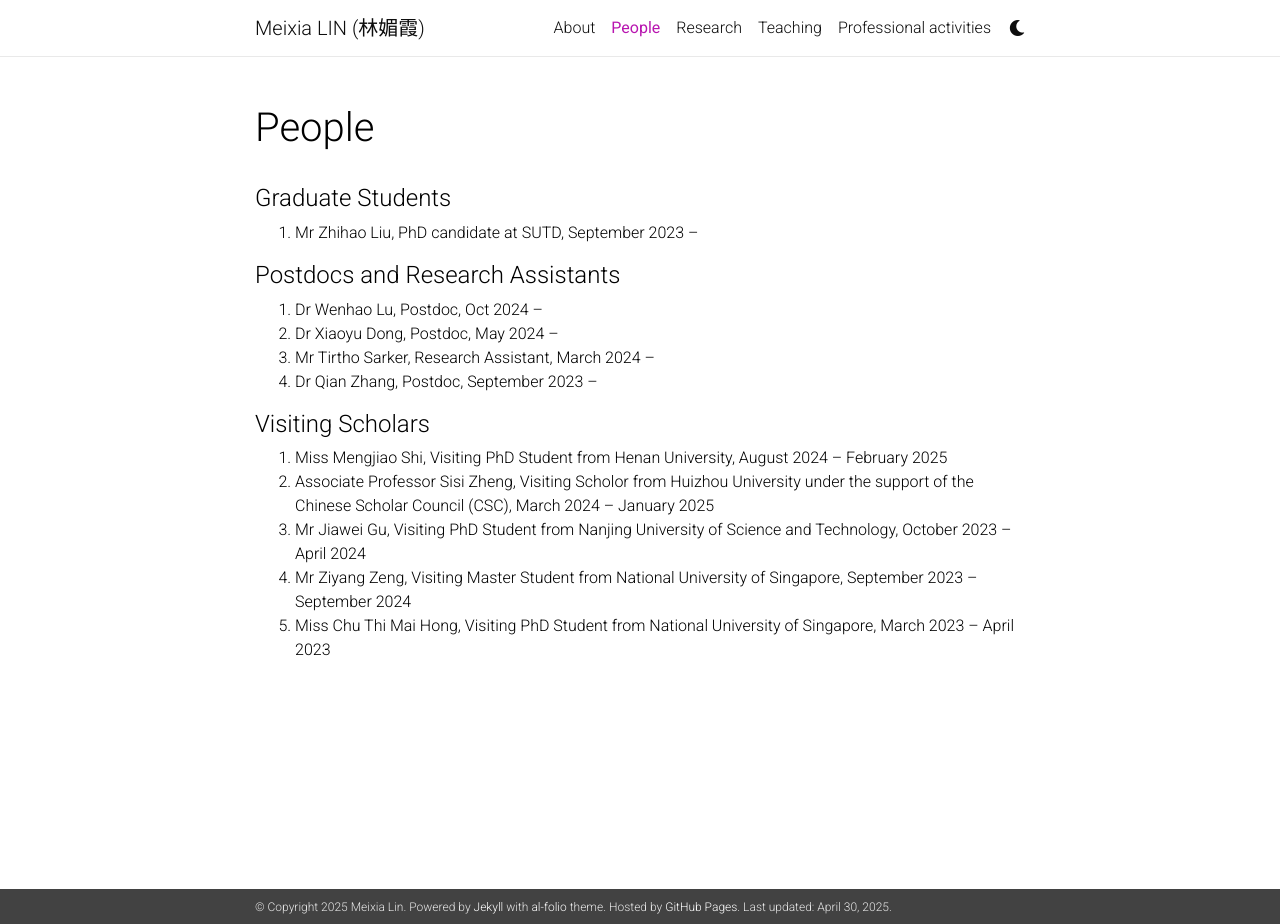
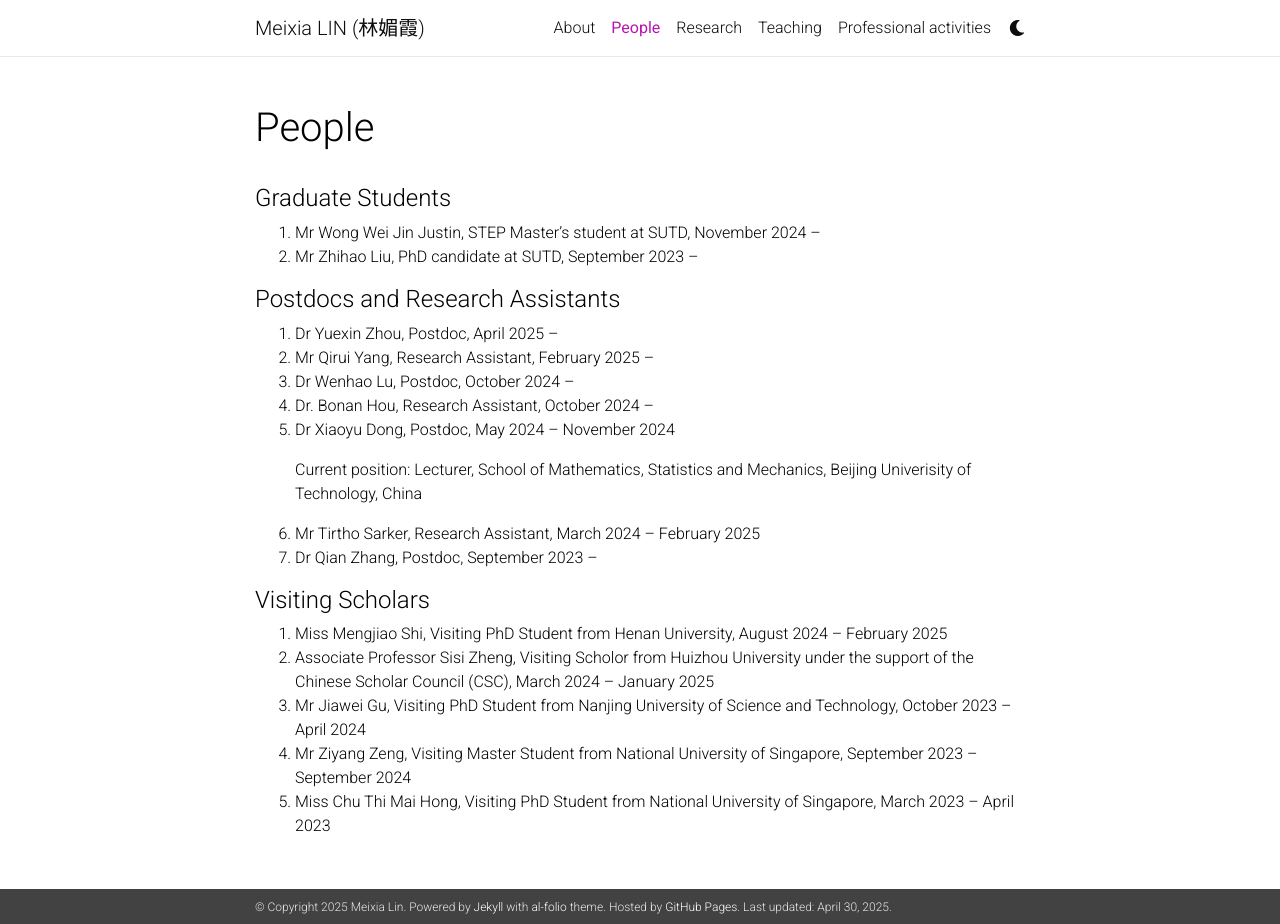
Before and after one commit to linmeixia/linmeixia.github.io, a Jekyll site: the page built from _pages/people.md, in a window 1280 px wide and 924 px high. Built offline with Jekyll 4.4.1, drawn with Linux system fonts in a browser that asks for light colours; nearby versions of some CDN libraries; comment, search, counter and statistics services are not loaded; a style sheet for code colours, icons or effects is not loaded.

Commit message:
Update people.md

```diff
--- a/_pages/people.md
+++ b/_pages/people.md
@@ -10,15 +10,21 @@ nav: true
 
 <h4>Graduate Students</h4>
 
-1. Mr Zhihao Liu, PhD candidate at SUTD, September 2023 --
+1. Mr Wong Wei Jin Justin, STEP Master's student at SUTD, November 2024 --
+2. Mr Zhihao Liu, PhD candidate at SUTD, September 2023 --
 
 
 <h4>Postdocs and Research Assistants</h4>
 
-1. Dr Wenhao Lu, Postdoc, Oct 2024 --
-2. Dr Xiaoyu Dong, Postdoc, May 2024 --
-3. Mr Tirtho Sarker, Research Assistant, March 2024 --
-4. Dr Qian Zhang, Postdoc, September 2023 --
+1. Dr Yuexin Zhou, Postdoc, April 2025 --
+2. Mr Qirui Yang, Research Assistant, February 2025 --
+3. Dr Wenhao Lu, Postdoc, October 2024 --
+4. Dr. Bonan Hou, Research Assistant, October 2024 --
+5. Dr Xiaoyu Dong, Postdoc, May 2024 -- November 2024
+
+   Current position: Lecturer, School of Mathematics, Statistics and Mechanics, Beijing Univerisity of Technology, China
+7. Mr Tirtho Sarker, Research Assistant, March 2024 -- February 2025
+8. Dr Qian Zhang, Postdoc, September 2023 --
 
 
 <h4>Visiting Scholars</h4>
```
